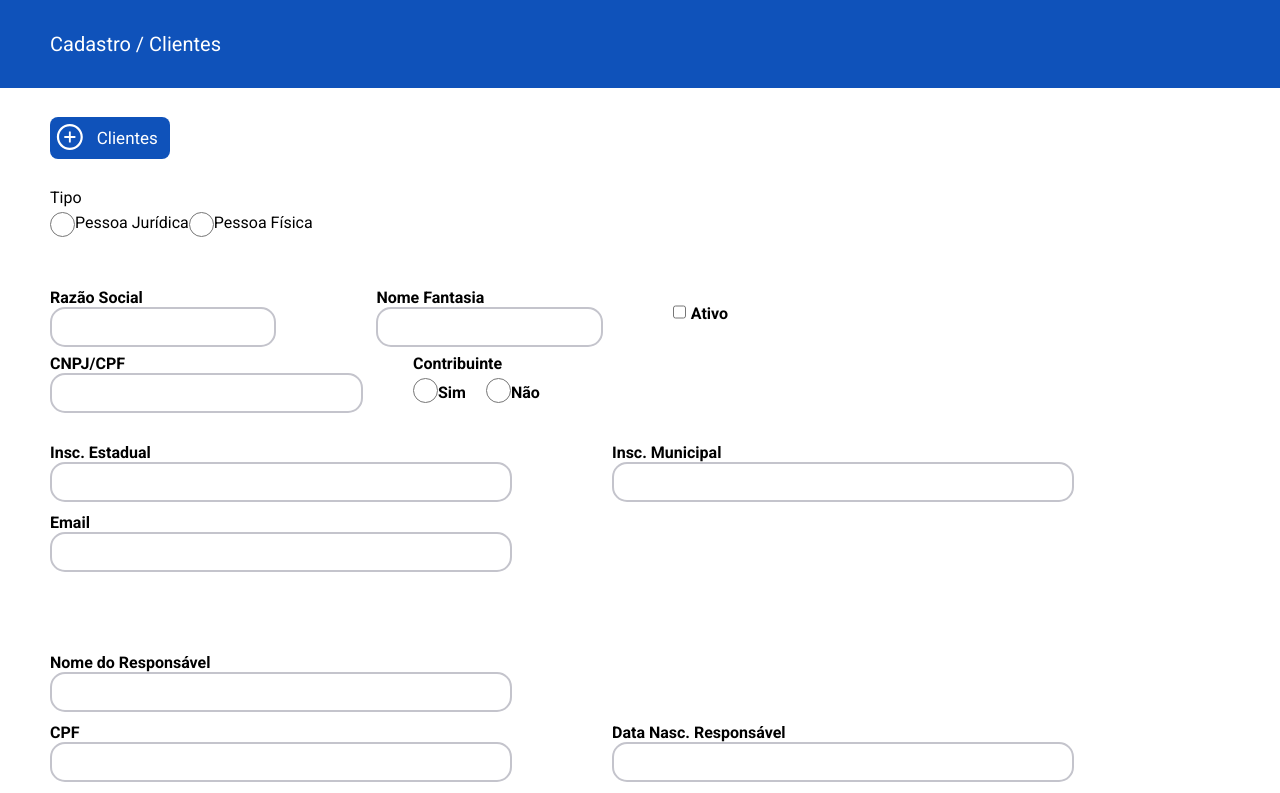
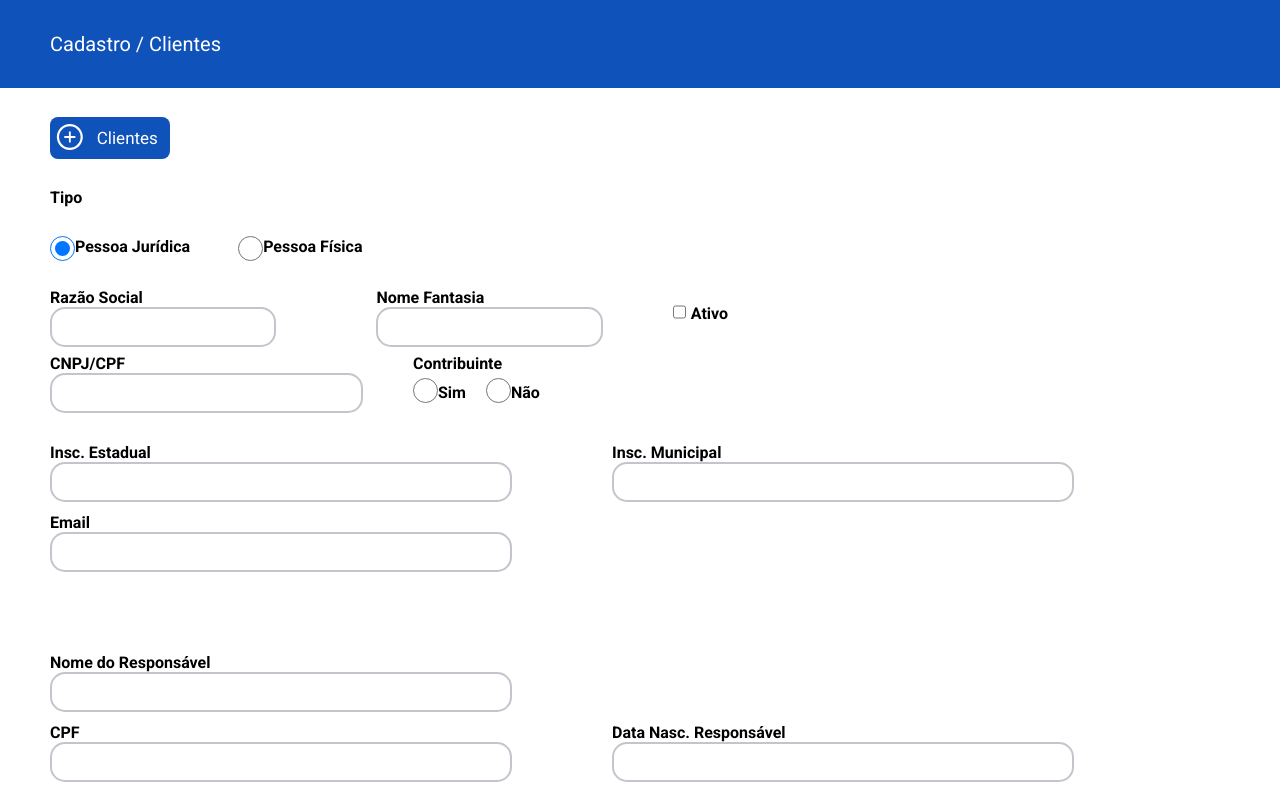
Before and after one commit to ViniciusFavorito/Crud-React, a React (Vite) app: page /new in a window 1280 px wide. Shown: the top 793 px of the page. Built offline with nearby package versions, Linux system fonts and the light colour scheme.

Commit message:
CSS - Campos de Tipo
Alterando espaçamento entre o tipos de cadastro.
Inserindo fonte bold, no check de tipo.

```diff
--- a/src/components/ClientType/index.tsx
+++ b/src/components/ClientType/index.tsx
@@ -1,14 +1,14 @@
-import { DivClientType, DivTypes, RadioButton } from "./style";
+import { DivClientType, DivLabel, DivTypes, RadioButton } from "./style";
 
 export function ClientType() {
   return (
     <DivClientType>
       Tipo
       <DivTypes>
-        <RadioButton type="radio" name="radio" value="cnpj" />
-        <div>Pessoa Jurídica</div>
+        <RadioButton type="radio" name="radio" value="cnpj" checked />
+        <DivLabel>Pessoa Jurídica</DivLabel>
         <RadioButton type="radio" name="radio" value="cpf" />
-        <div>Pessoa Física</div>
+        <DivLabel>Pessoa Física</DivLabel>
       </DivTypes>
     </DivClientType>
   );
--- a/src/components/ClientType/style.tsx
+++ b/src/components/ClientType/style.tsx
@@ -4,12 +4,14 @@ export const DivClientType = styled.div`
   width: 100%;
   height: 60px;
   padding-left: 50px;
+  font-weight: bold;
 `;
 
 export const DivTypes = styled.div`
   width: 100%;
   display: flex;
   align-items: center;
+  margin-top: 1.5rem;
 `;
 
 export const RadioButton = styled.input`
@@ -18,3 +20,7 @@ export const RadioButton = styled.input`
   width: 25px;
   height: 25px;
 `;
+
+export const DivLabel = styled.div`
+  padding-right: 3rem;
+`
```
